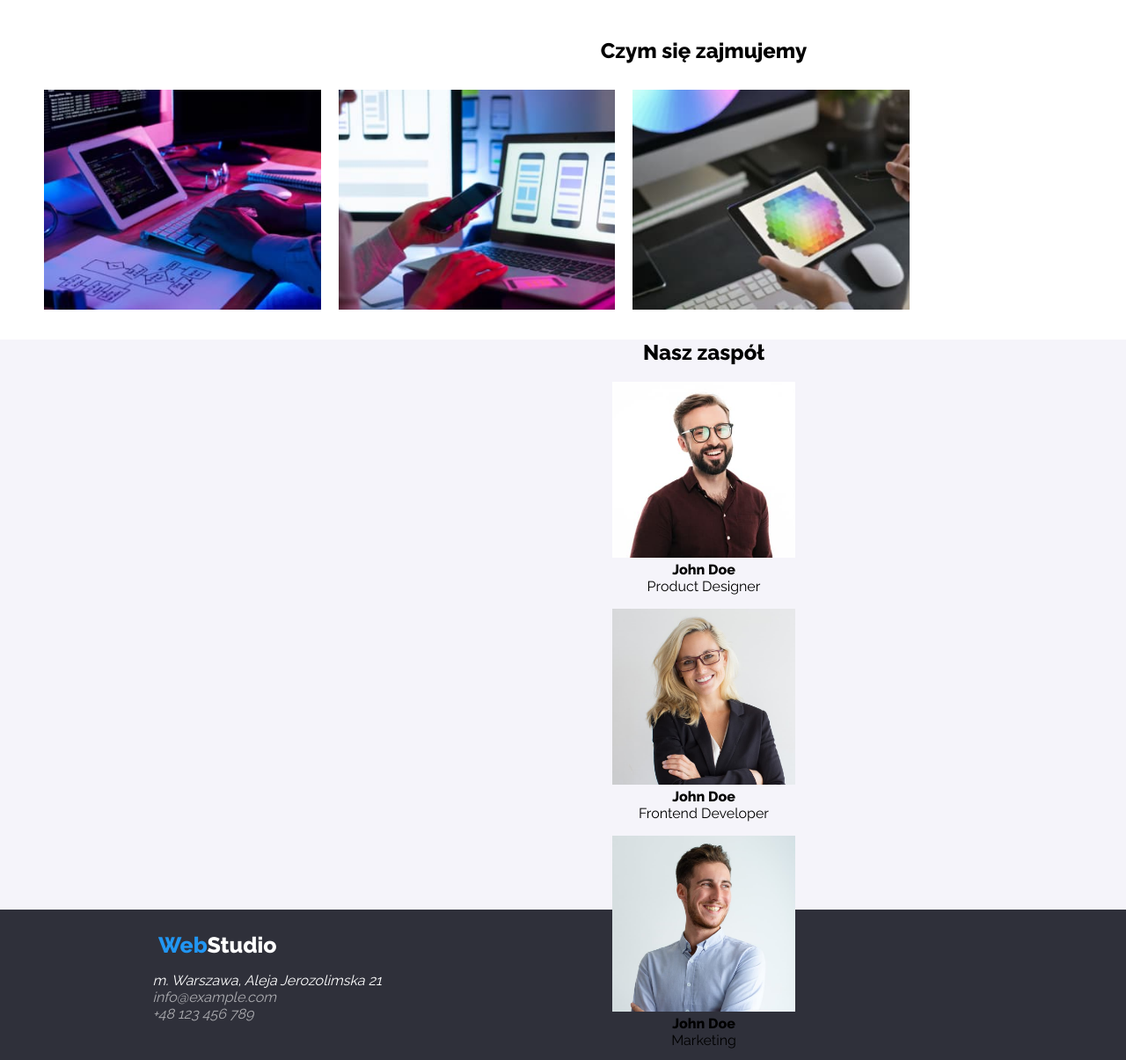
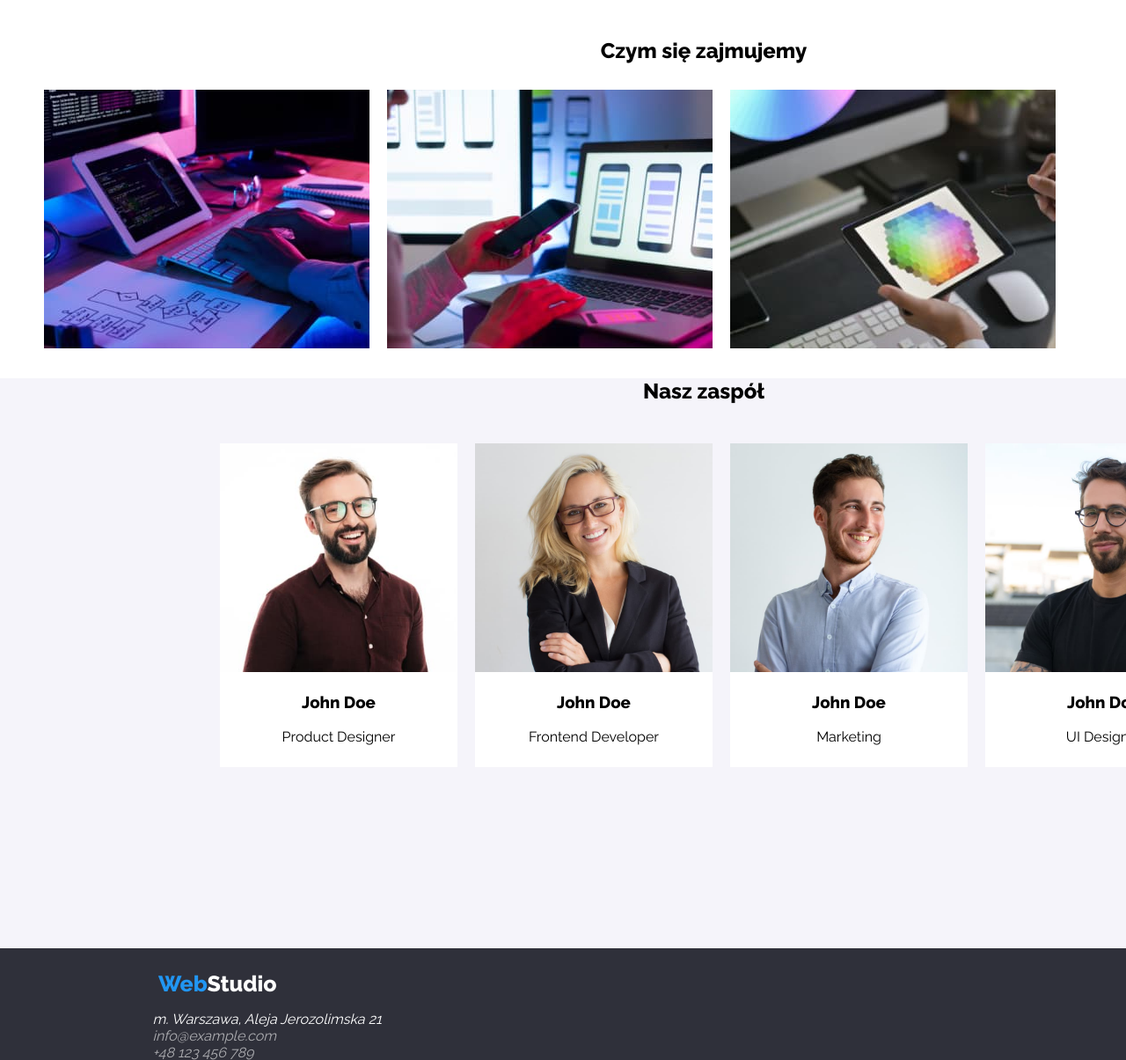
Before and after one commit to dmjs23/goit-markup-hw-02, a plain HTML site: page index.html in a window 1280 px wide. Shown: the part 1038-2243 px from the top of the page at 88% size. Drawn offline with Linux system fonts and the light colour scheme.

Commit message:
Update index.html

```diff
--- a/index.html
+++ b/index.html
@@ -23,14 +23,12 @@
           <li class="menu-list"><a class="menu-item" href="/Kontakt">Kontakt</a></li>
         </ul>
       </nav>
-      <address>
       <a class="adres_link" href=":mailto:info@devstudio.com">info@devstudio.com</a>
       <a class="adres_link" href="tel:+48123456789">+48 123 456 789</a>
-      </address>
     </header>
     <main>
       <section class="main_section_1">
-        <h1>EFEKTYWNE ROZWIĄZANIA ulA WASZEGO BIZNESU</h1>
+        <h1>EFEKTYWNE ROZWIĄZANIA DlA WASZEGO BIZNESU</h1>
         <!-- <img src="images/bg.jpg" alt="main" /> -->
         <button type="button" class="button">Zamów usługe</button>
       </section>
@@ -79,50 +77,80 @@
       <section class="main_section_3">
         <h2>Czym się zajmujemy</h2>
         <ul>
-          <li><img src="images/main_image4.jpg" alt="zdjecie 1" wilih="300" height="250" /></li>
-          <li><img src="images/main_image5.jpg" alt="zdjecie 2" wilih="300" height="250" /></li>
-          <li><img src="images/main_image6.jpg" alt="zdjecie 3" wilih="300" height="250" /></li>
+          <li>
+            <img
+              src="images/main_image4.jpg"
+              alt="zdjecie 1"
+              width="370"
+              height="294"
+              alt="zdjecie 1"
+            />
+          </li>
+          <li>
+            <img
+              src="images/main_image5.jpg"
+              alt="zdjecie 2"
+              width="370"
+              height="294"
+              alt="zdjecie 2"
+            />
+          </li>
+          <li>
+            <img
+              src="images/main_image6.jpg"
+              alt="zdjecie 3"
+              width="370"
+              height="294"
+              alt="zdjecie 3"
+            />
+          </li>
         </ul>
       </section>
 
       <section class="main_section_4">
         <h2>Nasz zaspół</h2>
-        <figure>
+        <ul>
+          <li>
             <img
               src="images/main_image3.jpg"
               alt="gość w okularach i w brodzie"
-            wilih="200"
-            height="200"
+              width="270"
+              height="260"
             />
-          <figcaption><strong>John Doe</strong><br />Product Designer</figcaption>
-        </figure>
-        <figure>
+            <h3>John Doe</h3>
+            <p>Product Designer</p>
+          </li>
+          <li>
             <img
               src="images/main_image2.jpg"
               alt="gość bez okularach i w brodzie"
-            wilih="200"
-            height="200"
+              width="270"
+              height="260"
             />
-          <figcaption><strong>John Doe</strong><br />Frontend Developer</figcaption>
-        </figure>
-        <figure>
+            <h3>John Doe</h3>
+            <p>Frontend Developer</p>
+          </li>
+          <li>
             <img
               src="images/main_image1.jpg"
               alt="gość bez okularach i w brodzie"
-            wilih="200"
-            height="200"
+              width="270"
+              height="260"
             />
-          <figcaption><strong>John Doe</strong><br />Marketing</figcaption>
-        </figure>
-        <figure>
+            <h3>John Doe</h3>
+            <p>Marketing</p>
+          </li>
+          <li>
             <img
               src="images/main_image0.jpg"
               alt="gość w okularach i brodzie"
-            wilih="200"
-            height="200"
+              width="270"
+              height="260"
             />
-          <figcaption><strong>John Doe</strong><br />UI Designer</figcaption>
-        </figure>
+            <h3>John Doe</h3>
+            <p>UI Designer</p>
+          </li>
+        </ul>
       </section>
     </main>
     <footer>
```
Lines whose indentation alone changed are shown as unchanged.
